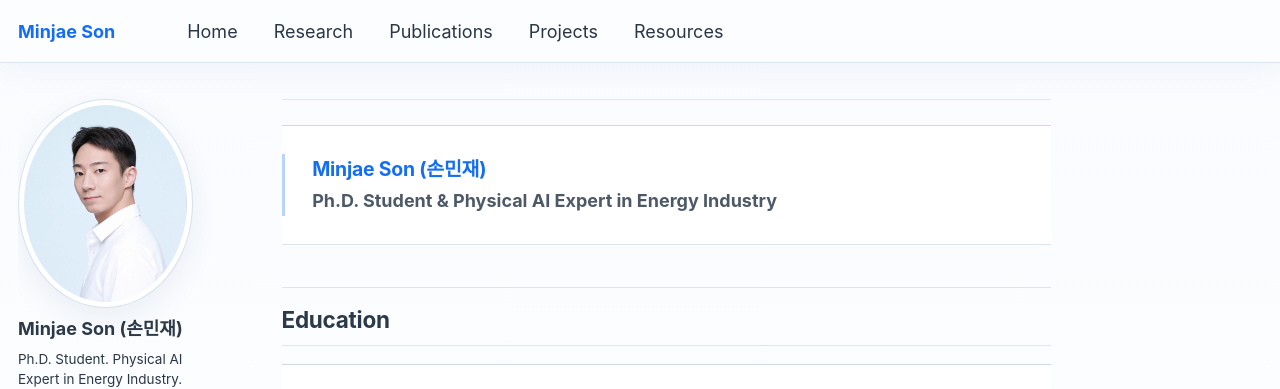
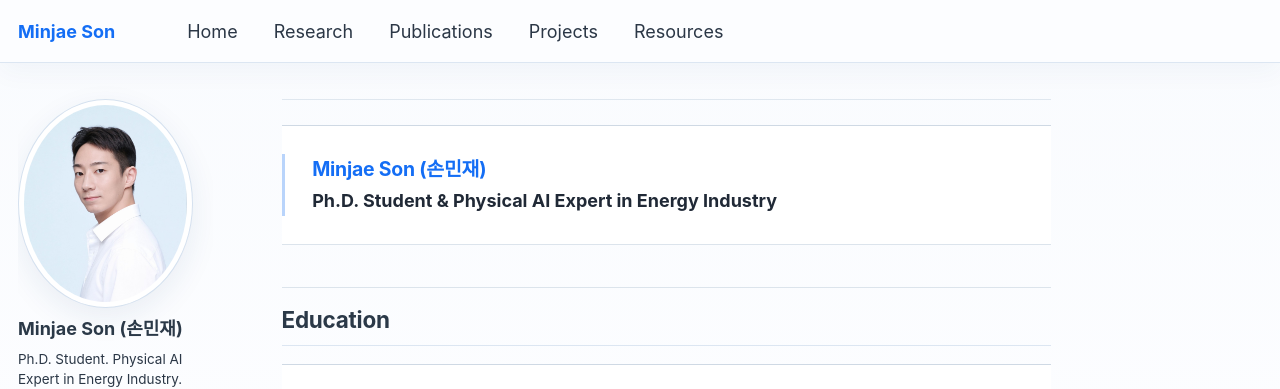
Before and after one commit to powerflow77/powerflow77.github.io, a Jekyll site: the page built from _pages/home.html, in a window 1280 px wide. Shown: the top 389 px of the page. Built offline with Jekyll 4.4.1, drawn with Linux system fonts in a browser that asks for light colours; some web fonts are replaced; a script that is not in the unit is left out.

Commit message:
Set Home profile tagline to black

```diff
--- a/assets/css/migration.css
+++ b/assets/css/migration.css
@@ -367,7 +367,7 @@ hr { border-top-color: #dce6f2; }
   font-weight: 680;
   letter-spacing: -.012em;
 }
-.page--minjae-son .home-profile-tagline { font-weight: 700; }
+.page--minjae-son .home-profile-tagline { color: #202936; font-weight: 700; }
 .page--minjae-son .page__content > hr {
   height: 1px;
   margin: 2.35rem 0 0;
```
